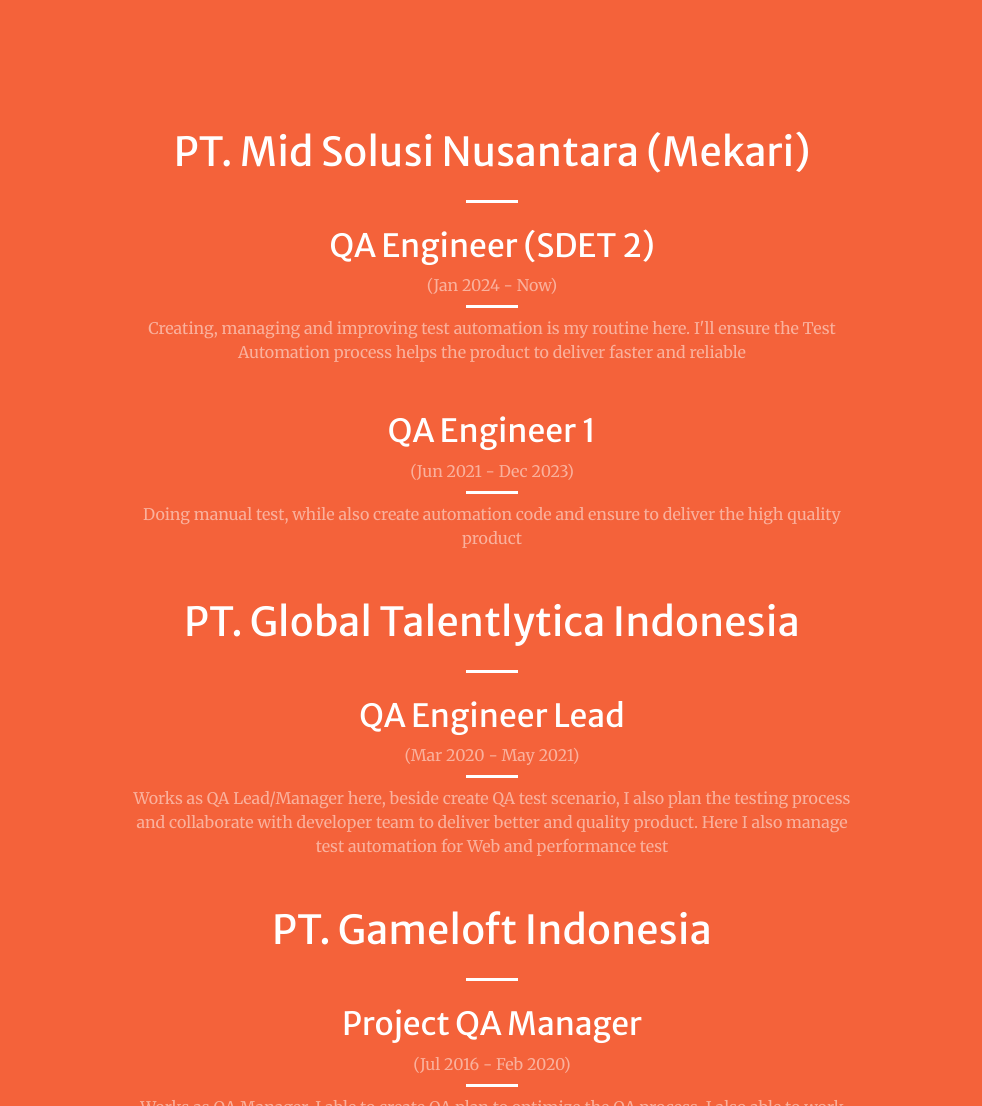
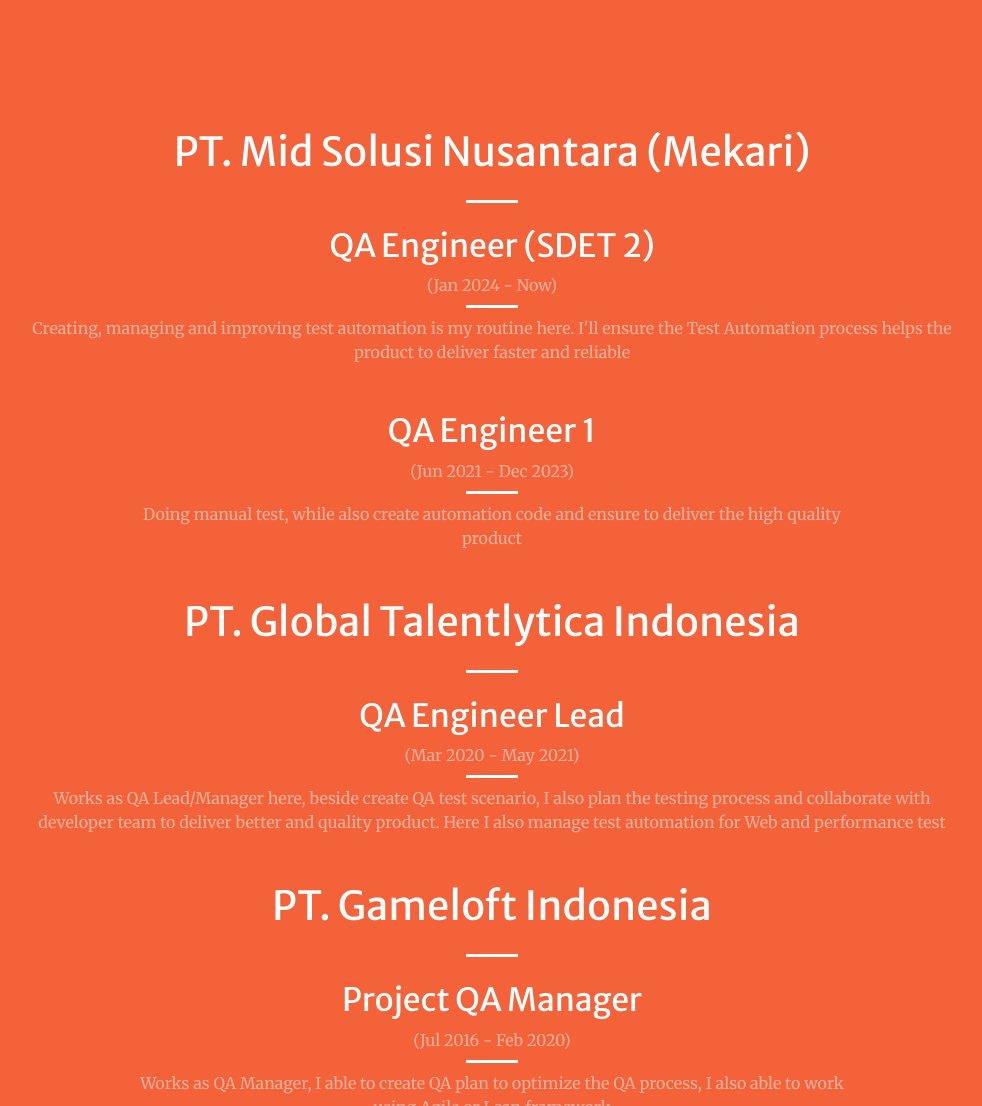
Before and after one commit to boseagr/boseagr.github.io, a website with bundled scripts: page index.html in a window 1280 px wide. Shown: the part 800-1906 px from the top of the page, without its empty margins (148-1130 px from the left). Built offline with nearby package versions, Linux system fonts and the light colour scheme.

Commit message:
update lg

```diff
--- a/index.html
+++ b/index.html
@@ -73,7 +73,7 @@
   <section class="page-section bg-primary" id="about">
     <div class="container">
       <div class="row justify-content-center">
-        <div class="col-lg-8 text-center">
+        <div class="col-lg-10 text-center">
           <h1 class="text-white mt-0">PT. Mid Solusi Nusantara (Mekari)</h2>
           <hr class="divider light my-4">
           <h2 class="text-white mt-0">QA Engineer (SDET 2)</h2>
@@ -89,7 +89,7 @@
           <p class="text-white-50 mb-4">Doing manual test, while also create automation code and ensure to deliver the high quality product</p>
           <br>
         </div>
-        <div class="col-lg-8 text-center">
+        <div class="col-lg-10 text-center">
           <h1 class="text-white mt-0">PT. Global Talentlytica Indonesia</h2>
           <hr class="divider light my-4">
           <h2 class="text-white mt-0">QA Engineer Lead</h2>
```
